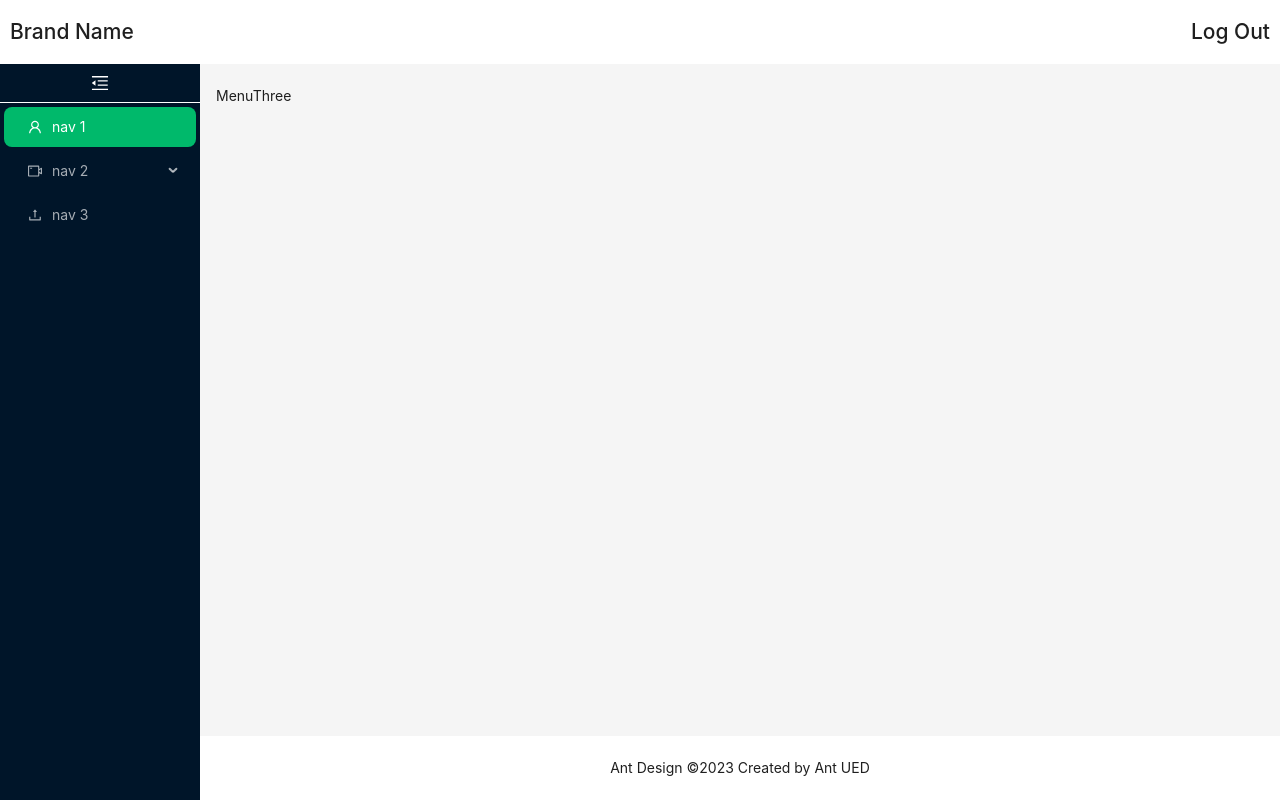
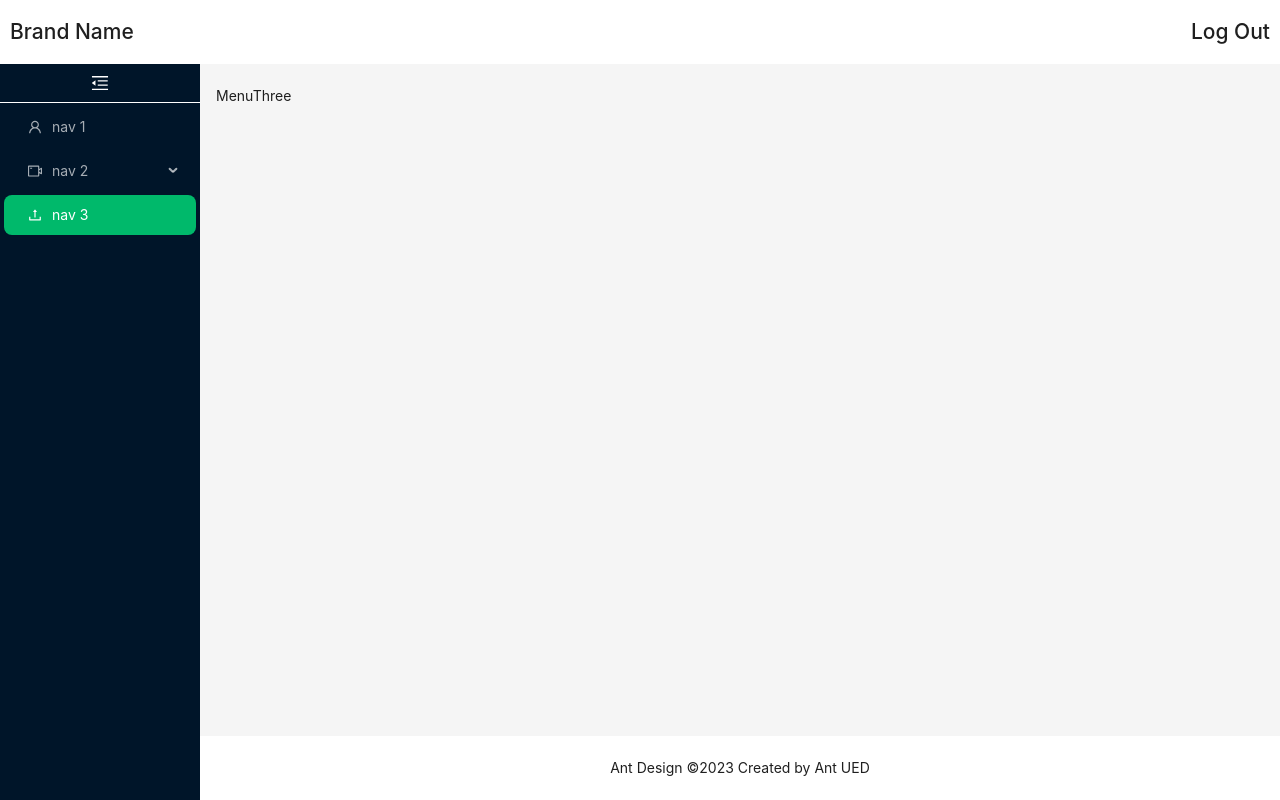
Before and after one commit to hdinjos/ant-boilerplate-v5, a React (Create React App) app: page /menu3 in a window 1280 px wide. Built offline with nearby package versions, Linux system fonts and the light colour scheme.

Commit message:
fix open sub menu

```diff
--- a/src/components/BaseLayout/index.tsx
+++ b/src/components/BaseLayout/index.tsx
@@ -1,5 +1,5 @@
-import React, { useState } from "react";
-import { Outlet } from "react-router-dom";
+import React, { useState, useEffect } from "react";
+import { Outlet, useLocation, useNavigate } from "react-router-dom";
 import {
   MenuFoldOutlined,
   MenuUnfoldOutlined,
@@ -13,10 +13,71 @@ import "assets/styles/layout.css";
 const { Header, Sider, Content, Footer } = Layout;
 
 const BaseLayout: React.FC = () => {
+  const navigate = useNavigate();
+  const { pathname } = useLocation();
   const [collapsed, setCollapsed] = useState(false);
+  const [openSub, setOpenSub] = useState<any>([]);
   const {
     token: { colorBgContainer },
   } = theme.useToken();
+
+  const handleSelectMenu = ({ key }: any) => {
+    navigate(key);
+  };
+
+  const handleSubMenu = (e: any) => {
+    setOpenSub(e);
+  };
+
+  const items = [
+    {
+      key: "/",
+      icon: <UserOutlined />,
+      label: "nav 1",
+    },
+    {
+      key: "/menu2",
+      icon: <VideoCameraOutlined />,
+      label: "nav 2",
+      children: [
+        {
+          key: "/menu2-1",
+          label: "Option 1",
+        },
+        {
+          key: "/menu2-2",
+          label: "Option 2",
+        },
+      ],
+    },
+    {
+      key: "/menu3",
+      icon: <UploadOutlined />,
+      label: "nav 3",
+    },
+  ];
+
+  useEffect(() => {
+    const foundChild = items
+      .map((item, index) => ({
+        ...item,
+        children: item.children,
+        index,
+      }))
+      .filter((item) => item.children);
+
+    const foundSameKey = foundChild
+      .map((item) => {
+        return {
+          index: item.index,
+          find: item?.children?.filter((item) => item.key === pathname),
+        };
+      })
+      .find((item) => item?.find?.length !== 0);
+
+    const finalKey = foundSameKey ? items[foundSameKey.index] : { key: "" };
+    setOpenSub([finalKey.key]);
+  }, []);
 
   return (
     <Layout style={{ minHeight: "100vh" }}>
@@ -62,34 +123,11 @@ const BaseLayout: React.FC = () => {
           <Menu
             theme="dark"
             mode="inline"
-            defaultSelectedKeys={["1"]}
-            items={[
-              {
-                key: "1",
-                icon: <UserOutlined />,
-                label: "nav 1",
-              },
-              {
-                key: "2",
-                icon: <VideoCameraOutlined />,
-                label: "nav 2",
-                children: [
-                  {
-                    key: "21",
-                    label: "Option 1",
-                  },
-                  {
-                    key: "22",
-                    label: "Option 2",
-                  },
-                ],
-              },
-              {
-                key: "3",
-                icon: <UploadOutlined />,
-                label: "nav 3",
-              },
-            ]}
+            openKeys={openSub}
+            selectedKeys={[pathname]}
+            items={items}
+            onOpenChange={handleSubMenu}
+            onSelect={handleSelectMenu}
           />
         </Sider>
         <Content>
--- a/src/routers/index.tsx
+++ b/src/routers/index.tsx
@@ -13,6 +13,7 @@ const routers = createBrowserRouter([
       { index: true, element: <MenuOne /> },
       { path: "/menu1", element: <MenuOne /> },
       { path: "/menu2-1", element: <MenuSub1 /> },
+      { path: "/menu2-1/add", element: <MenuSub1 /> },
       { path: "/menu2-2", element: <MenuSub2 /> },
       { path: "/menu3", element: <MenuThree /> },
     ],
```
